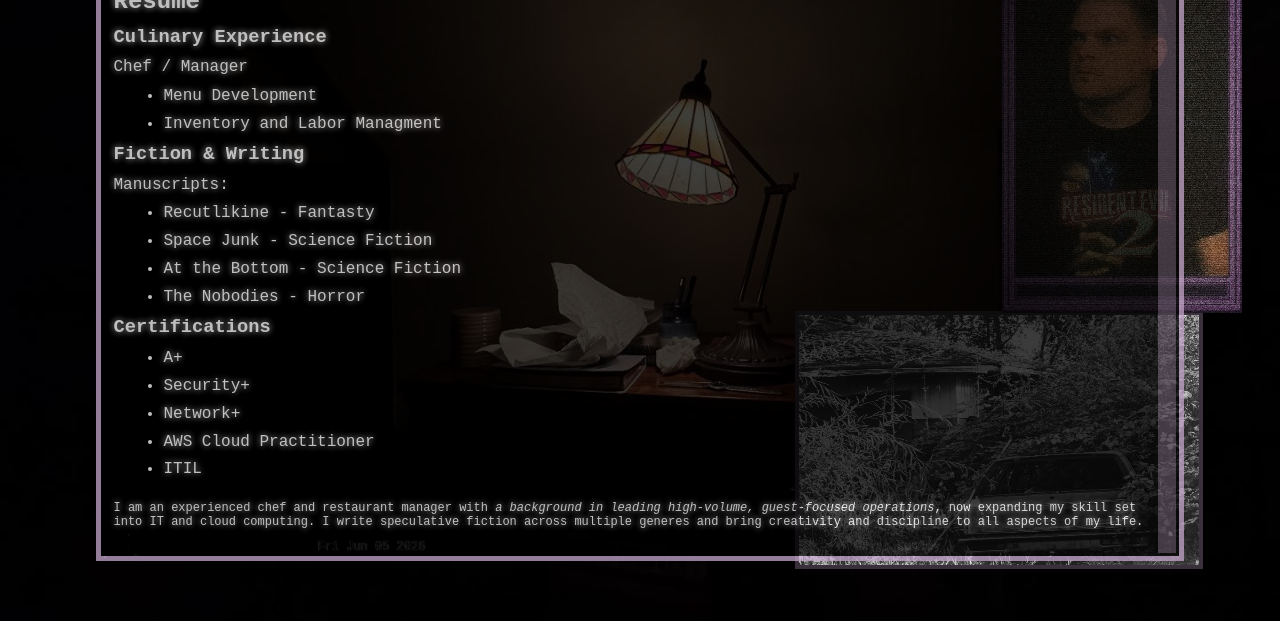
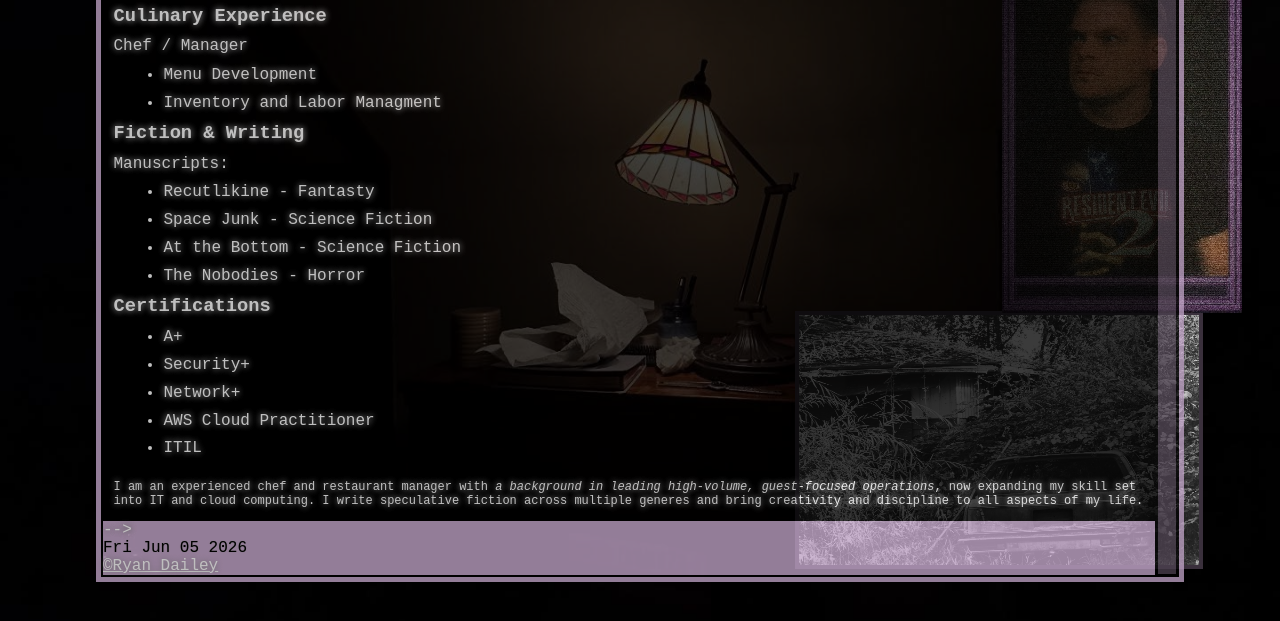
Before and after one commit to orangeaxe/re2OS, a plain HTML site: page index.html in a window 1280 px wide. Shown: the part 169-790 px from the top of the page. Drawn offline with Linux system fonts and the light colour scheme.

Commit message:
Update index.html

```diff
--- a/index.html
+++ b/index.html
@@ -92,7 +92,7 @@
 		<article>
 			<p>I am an experienced chef and restaurant manager with <em>a background in leading high-volume, guest-focused operations</em>, now expanding my skill set into IT and cloud computing. I write speculative fiction across multiple generes and bring creativity and discipline to all aspects of my life.</p>
 		</article>
-		<!--	<section>
+			<!--<section>
 					<hr>
 				<table class="summary">
 				 I'm including the kitchen sink, can't be too careful
@@ -143,12 +143,12 @@
 					-->
 
 															<!-- Bottom Bar -->
-	<!--	<tr bgcolor="#C5A7CB">
+		<tr bgcolor="#C5A7CB">
 			<td colspan="2"> -->
-				<footer>
+
 				<div id="currentDate"></div>
 		<a href="mailto:rdail25@wgu.edu">&copy;Ryan Dailey</a>
-	</footer>
+
 	<!--		</td>
 		</tr> -->
 	</table>
```
